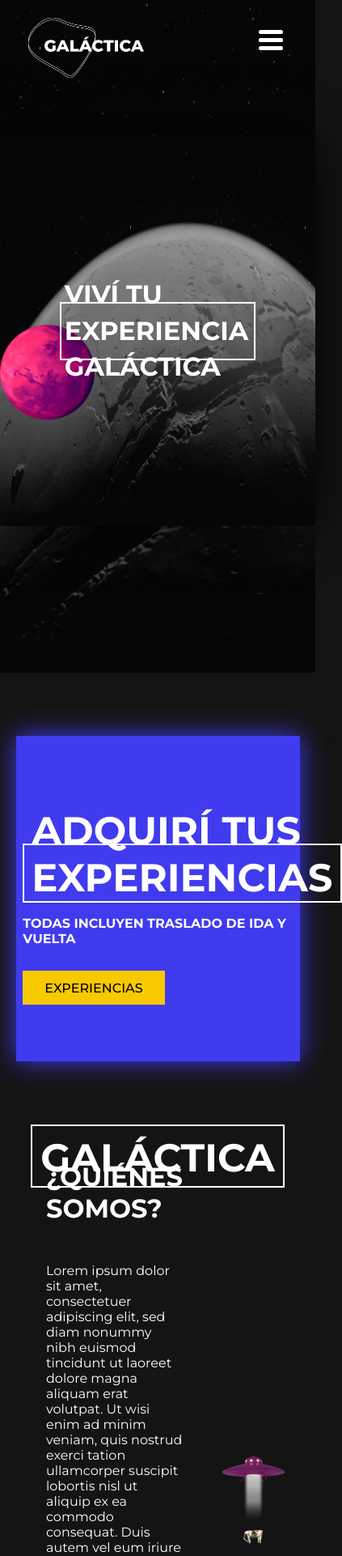
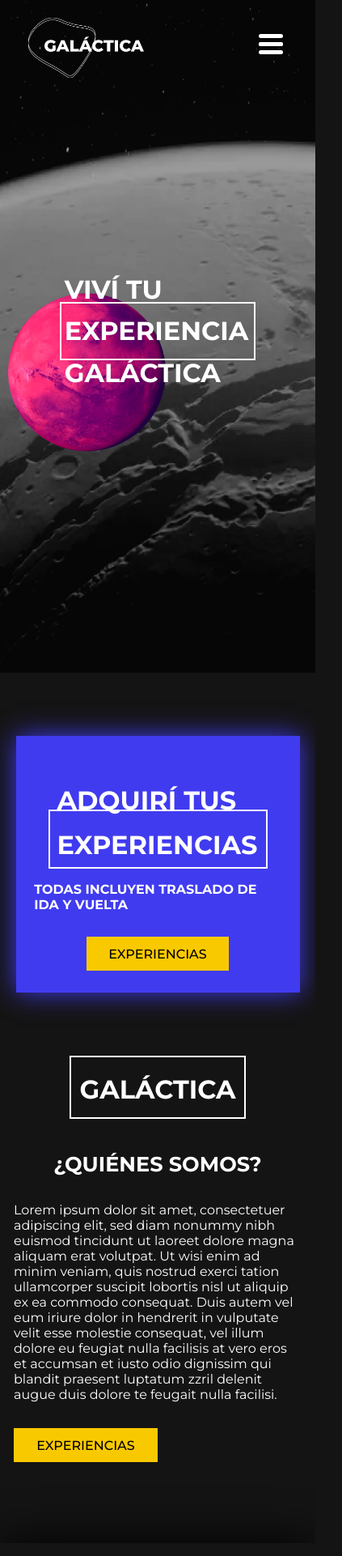
Before and after one commit to MariaBelenCaporale/eCommerce-Caporale, a React (Create React App) app: page / in a window 390 px wide. Shown: the part 13-1935 px from the top of the page at 81% size, 423 px wide, since content can reach past the window. Built offline with nearby package versions, Linux system fonts and the light colour scheme.

Commit message:
responsive main

```diff
--- a/src/components/CardWidget/CartWidget.css
+++ b/src/components/CardWidget/CartWidget.css
@@ -38,3 +38,9 @@
         padding-right: 0;
     }
 }
+
+@media screen and (min-width: 320px) and (max-width: 480px) {
+    .padreCarrito {
+        padding-right: 0;
+    }
+}
--- a/src/components/Footer/Footer.css
+++ b/src/components/Footer/Footer.css
@@ -58,3 +58,32 @@
         padding-right: 4rem;
     }
 }
+
+@media screen and (min-width: 320px) and (max-width: 480px) {
+
+    .list {
+        flex-direction: column;
+        font-size: .8rem;
+        gap: .5rem;
+    }
+
+    .logo-footer {
+        width: 50%;
+    }
+
+    .logo-footer {
+        width: 70%;
+    }
+
+    .container-list {
+        display: grid;
+        grid-template-columns: 1fr 1fr;
+    }
+
+
+    .container-footer {
+        width: auto;
+        padding-left: 1rem;
+        padding-right: 1rem;
+    }
+}
--- a/src/components/NavBar/NavBar.css
+++ b/src/components/NavBar/NavBar.css
@@ -132,6 +132,7 @@
         display: flex;
         justify-content: center;
         align-items: center;
+        margin-top: 10px;
     }
 
     .container-logo {
@@ -184,7 +185,8 @@
         right: 0;
         text-align: center;
         /* background-color:#403bef; */
-        background-color: #151414;
+        /* background-color: #151414; */
+        background-color: #151414f0;
         height: 100vh;
     }
 }
--- a/src/pages/Main/Main.css
+++ b/src/pages/Main/Main.css
@@ -416,10 +416,6 @@
         margin-bottom: 20% !important;
     }
 
-    .adquiriHijoMain {
-        line-height: normal;
-    }
-
     .quienesHijo {
         align-items: center;
         justify-content: center;
@@ -438,17 +434,70 @@
     }
 
     .planeta {
-        width: 30%;
+        width: 50%;
+        margin-left: 10px;
     }
 
     .container-img {
-        width: 100%;
-        height: 57vh;
+        display: none;
     }
 
     .tituloWeb {
         font-size: 2rem;
         justify-content: center;
+        line-height: 1.6;
     }
 
+    .tituloExpMain {
+        height: 30vh;
+        margin-left: 0;
+        justify-content: center;
+        align-items: center;
+    }
+
+    .adquiriHijoMain {
+        font-size: 2rem;
+        justify-content: center;
+        line-height: 1.7;
+    }
+
+    .astroMain {
+        display: none;
+    }
+
+    .adquiriTextoMain {
+        width: 87%;
+    }
+
+    .quienesHijo {
+        font-size: 2rem;
+    }
+
+    .quienesPadre {
+        height: auto;
+    }
+
+    .ovni-padre img {
+        display: none;
+    }
+
+    .ovni-padre {
+        display: none !important;
+    }
+
+    .orden {
+        padding-right: 17px;
+        padding-left: 17px;
+        gap: 2rem;
+        padding-top: 40px;
+    }
+
+    .quienesSomos {
+        align-items: center;
+        font-size: 1.6rem;
+        justify-content: center;
+        display: flex;
+    }
+
+
 }
```
